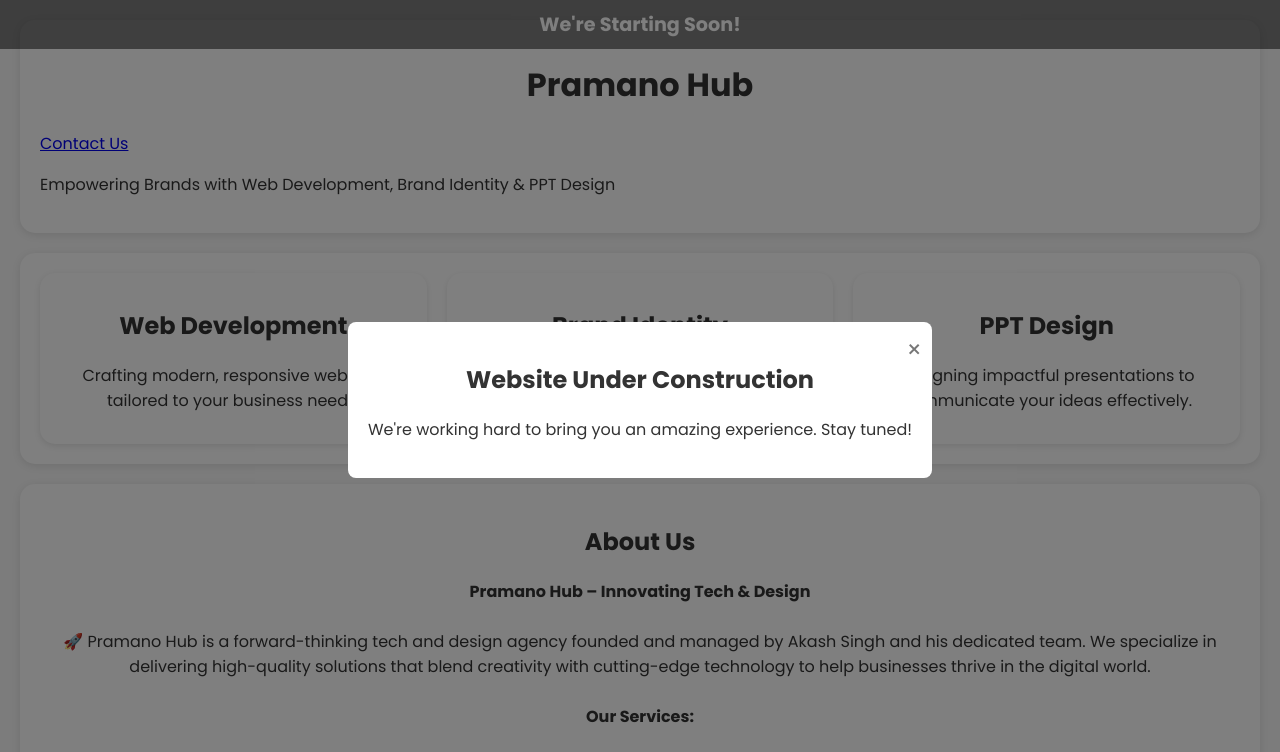
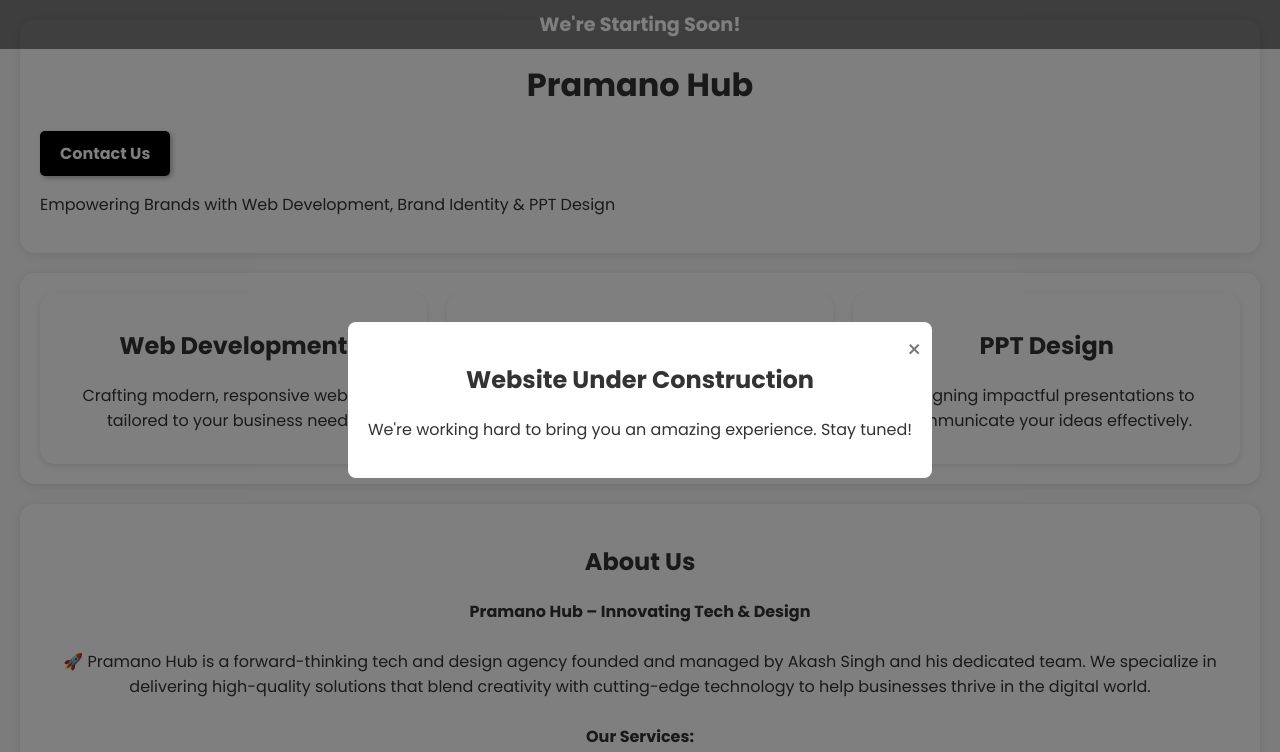
Before and after one commit to MichaelSpeaksLie/AkashSinghPramanoHub, a plain HTML site: page index.html in a window 1280 px wide. Shown: the top 752 px of the page. Drawn offline with Linux system fonts and the light colour scheme.

Commit message:
Update style.css

```diff
--- a/style.css
+++ b/style.css
@@ -120,3 +120,31 @@ button {
 button:hover {
     background-color: #0056b3;
 }
+
+
+.contact-button {
+    display: inline-block; /* Make it behave like a block element */
+    padding: 10px 20px; /* Adjust padding as needed */
+    background-color: #000; /* Black background */
+    color: #fff; /* White text */
+    text-decoration: none; /* Remove underline from link */
+    border-radius: 5px; /* Rounded corners */
+    transition: background-color 0.3s ease, transform 0.2s ease; /* Smooth transitions */
+    font-weight: bold; /* Make the text bold */
+    box-shadow: 2px 2px 5px rgba(0, 0, 0, 0.3); /* Add a subtle shadow */
+}
+
+.contact-button:hover {
+    background-color: #333; /* Darker black on hover */
+    transform: translateY(-2px); /* Move slightly up on hover */
+    animation: shake 0.5s; /* Apply shake animation */
+    animation-iteration-count: 1; /* Shake only once */
+}
+
+@keyframes shake {
+    0% { transform: translate(0, -2px); }
+    25% { transform: translate(2px, -2px); }
+    50% { transform: translate(-2px, -2px); }
+    75% { transform: translate(2px, -2px); }
+    100% { transform: translate(0, -2px); }
+}
```
